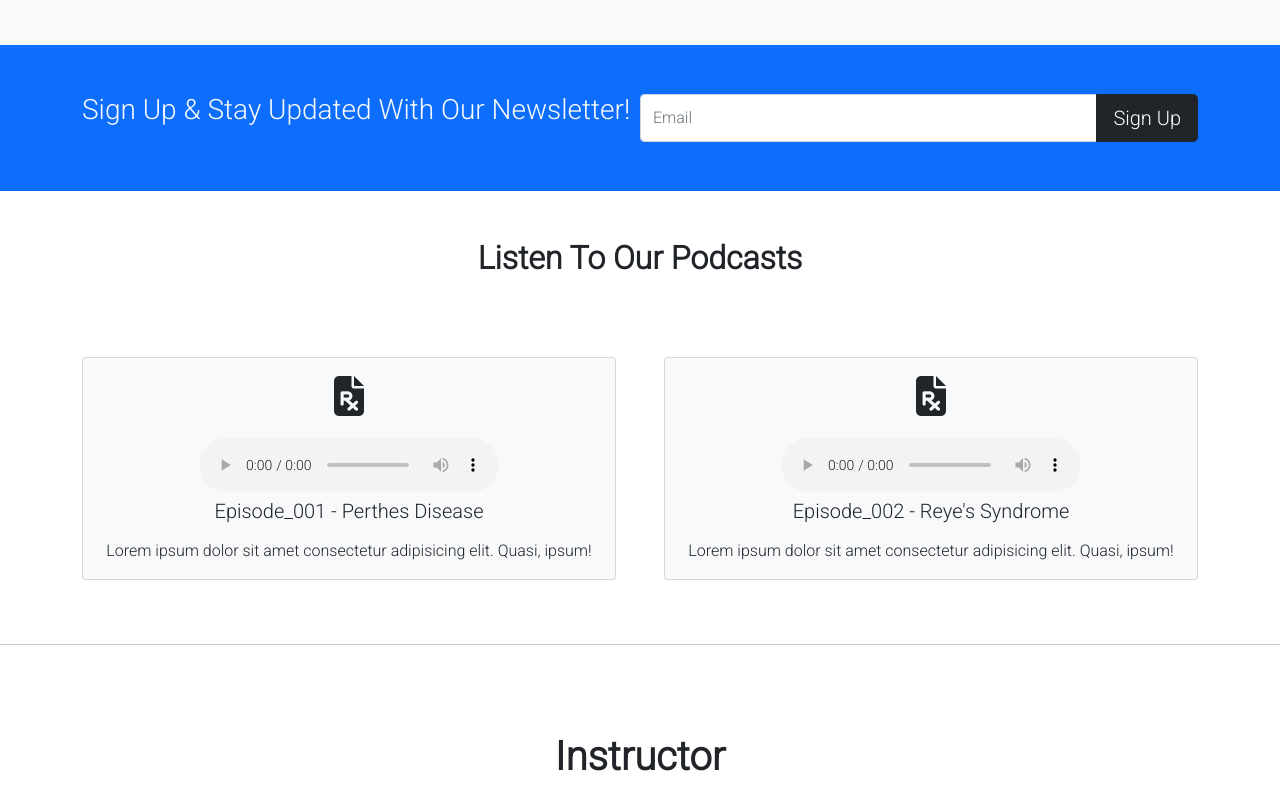
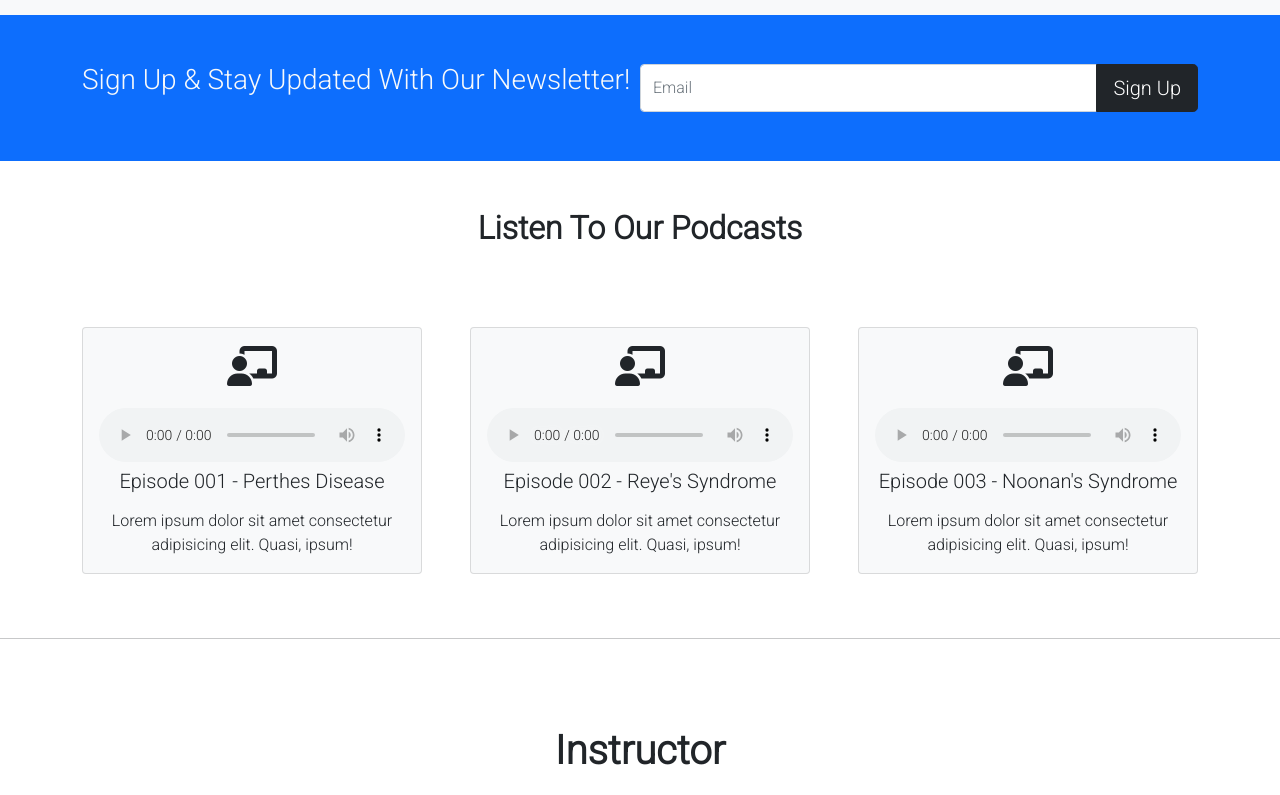
Before and after one commit to adeptmedics/adeptmedics, a plain HTML site: page index.html in a window 1280 px wide. Shown: the part 513-1308 px from the top of the page. Drawn offline with nearby package versions, Linux system fonts and the light colour scheme.

Commit message:
3rd Episode & fixed audio controls extended issue in mobile screens

```diff
--- a/css/master.css
+++ b/css/master.css
@@ -23,9 +23,9 @@
     height: 320px;
 }
 
-/* .lead {
-    text-align: justify;
-} */
+audio {
+    width: 100%;
+}
 
 @media(min-width: 768px) {
     .news-input {
--- a/index.html
+++ b/index.html
@@ -60,7 +60,7 @@
                 <div class="container">
                     <h1 class="welcomeTitle"><strong>Welcome to <span class="text-primary">Adept <span class="text-danger">Medics</span></span></strong></h1>
                     <p class="lead my-4">
-                      Interested in Medical Podcasts? Are you a Doctor, Medical Director, Healthcare Marketer or may be even a Physician Liaison looking for ways to grow your Medical practice? Then you're at the right place !<br><br>Adept Medics compiles a short informational podcast episodes in 2021, which will help you to enlighten & enrich your knowledge to proceed further in your Medical Career and Competitive Exams !
+                      Interested in Medical Podcasts? Are you a Student pursuing Medicine or a practicing Doctor looking for ways to grow your Medical Knowledge? Then you're at the right place !<br><br>Adept Medics compiles a short informational podcast episodes in 2021, which will help you to enlighten & enrich your knowledge to proceed further in your Medical Career and Competitive Exams !
                     </p>
                     <!-- <button class="btn btn-primary btn-lg" data-bs-toggle="modal" data-bs-target="#enroll">Enroll for more Info</button> -->
                 </div>
@@ -91,13 +91,13 @@
                     <div class="card bg-light text-dark">
                         <div class="card-body text-center">
                             <div class="h1 mb-3">
-                                <i class="fas fa-file-prescription"></i>
+                              <i class="fas fa-chalkboard-teacher"></i>
                             </div>
                             <audio controls controlsList="nodownload">
                                 <source src="audio/Episode_001 - Perthes Disease.mp3"></source src>
                             </audio>
                             <h5 class="card-title mb-3">
-                                Episode_001 - Perthes Disease
+                                Episode 001 - Perthes Disease
                             </h5>
                             <p class="card-text">
                                 Lorem ipsum dolor sit amet consectetur adipisicing elit. Quasi, ipsum!
@@ -109,13 +109,13 @@
                     <div class="card bg-light text-dark">
                         <div class="card-body text-center">
                             <div class="h1 mb-3">
-                                <i class="fas fa-file-prescription"></i>
+                              <i class="fas fa-chalkboard-teacher"></i>
                             </div>
                             <audio controls class="" controlsList="nodownload">
                                 <source src="audio/Episode_002 - Reye's Syndrome.mp3"></source src>
                             </audio>
                             <h5 class="card-title mb-3">
-                                Episode_002 - Reye's Syndrome
+                                Episode 002 - Reye's Syndrome
                             </h5>
                             <p class="card-text">
                                 Lorem ipsum dolor sit amet consectetur adipisicing elit. Quasi, ipsum!
@@ -123,6 +123,23 @@
                         </div>
                     </div>
                 </div>
+                <div class="col-md">
+                  <div class="card bg-light text-dark">
+                      <div class="card-body text-center">
+                          <div class="h1 mb-3">
+                            <i class="fas fa-chalkboard-teacher"></i>
+                          </div>
+                          <audio controls class="" controlsList="nodownload">
+                              <source src="audio/Episode_003 - Noonan Syndrome.mp3"></source src>
+                          </audio>
+                          <h5 class="card-title mb-3">
+                              Episode 003 - Noonan's Syndrome
+                          </h5>
+                          <p class="card-text">
+                              Lorem ipsum dolor sit amet consectetur adipisicing elit. Quasi, ipsum!
+                          </p>
+                      </div>
+                  </div>
             </div>
         </div>
     </section>
```
Also changed, not shown: 1 other file.
